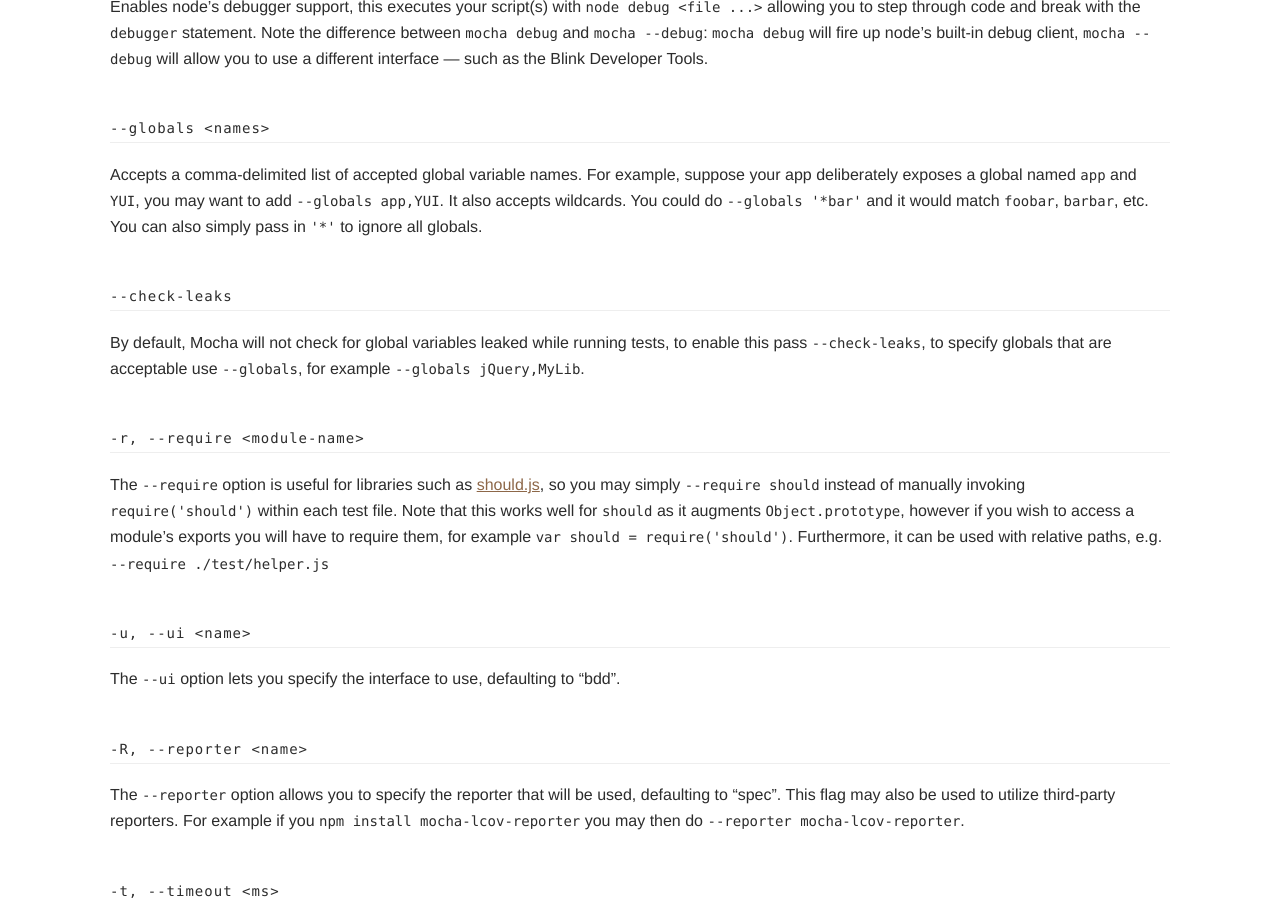
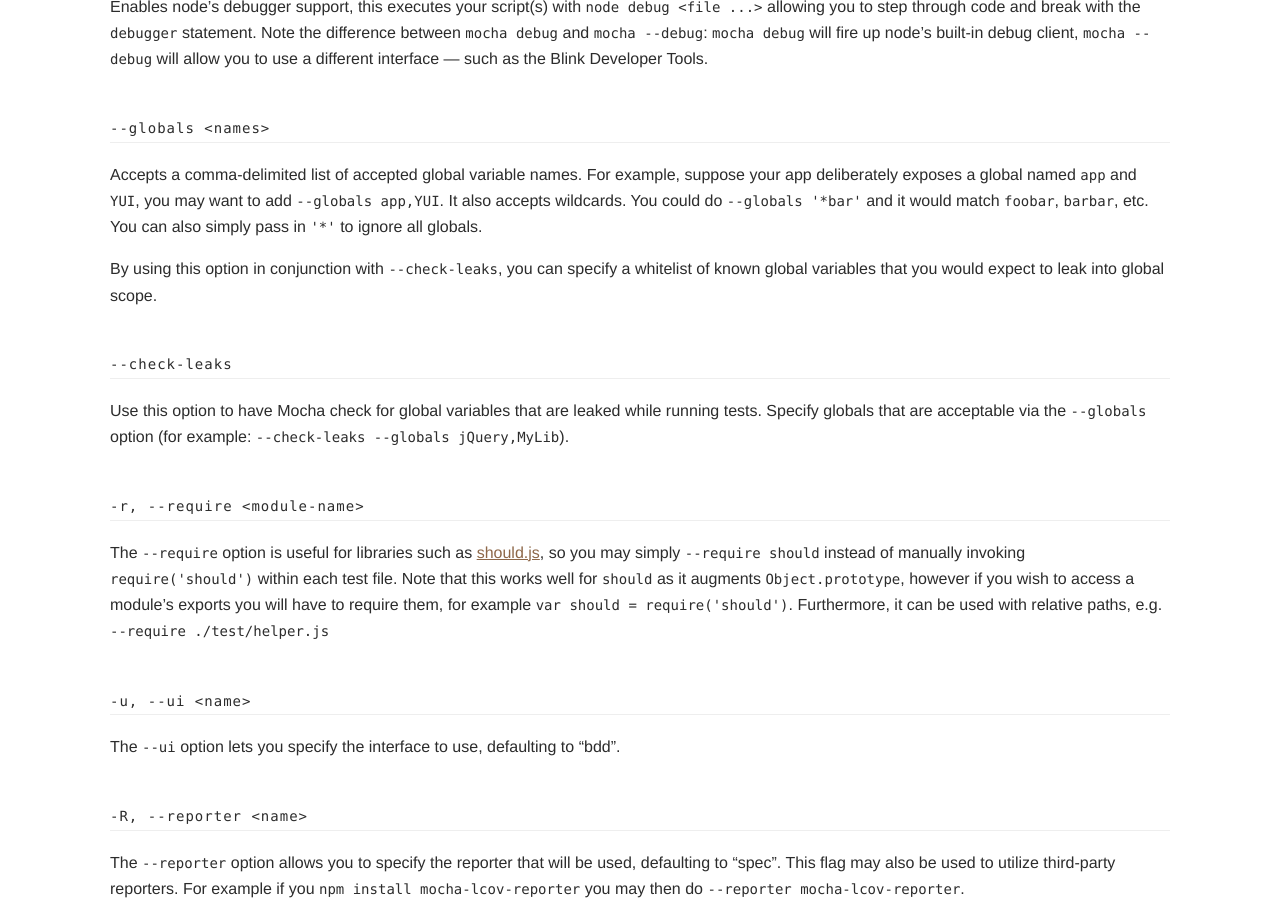
Before and after one commit to mochajs/docs-legacy, a Jekyll site: the page built from index.md, in a window 1280 px wide and 900 px high, scrolled down 24828 px. Built offline with Jekyll 4.4.1, drawn with Linux system fonts in a browser that asks for light colours; nearby versions of some CDN libraries; comment, search, counter and statistics services are not loaded.

Commit message:
Improve description of --check-leaks option [ci skip]
Also ensuring the --globals option references --check-leaks as well.

```diff
--- a/index.md
+++ b/index.md
@@ -822,9 +822,11 @@ Enables node's debugger support, this executes your script(s) with `node debug <
 
 Accepts a comma-delimited list of accepted global variable names. For example, suppose your app deliberately exposes a global named `app` and `YUI`, you may want to add `--globals app,YUI`. It also accepts wildcards. You could do `--globals '*bar'` and it would match `foobar`, `barbar`, etc. You can also simply pass in `'*'` to ignore all globals.
 
+By using this option in conjunction with `--check-leaks`, you can specify a whitelist of known global variables that you would expect to leak into global scope.
+
 ### `--check-leaks`
 
-By default, Mocha will not check for global variables leaked while running tests, to enable this pass `--check-leaks`, to specify globals that are acceptable use `--globals`, for example `--globals jQuery,MyLib`.
+Use this option to have Mocha check for global variables that are leaked while running tests. Specify globals that are acceptable via the `--globals` option (for example: `--check-leaks --globals jQuery,MyLib`).
 
 ### `-r, --require <module-name>`
 
```
